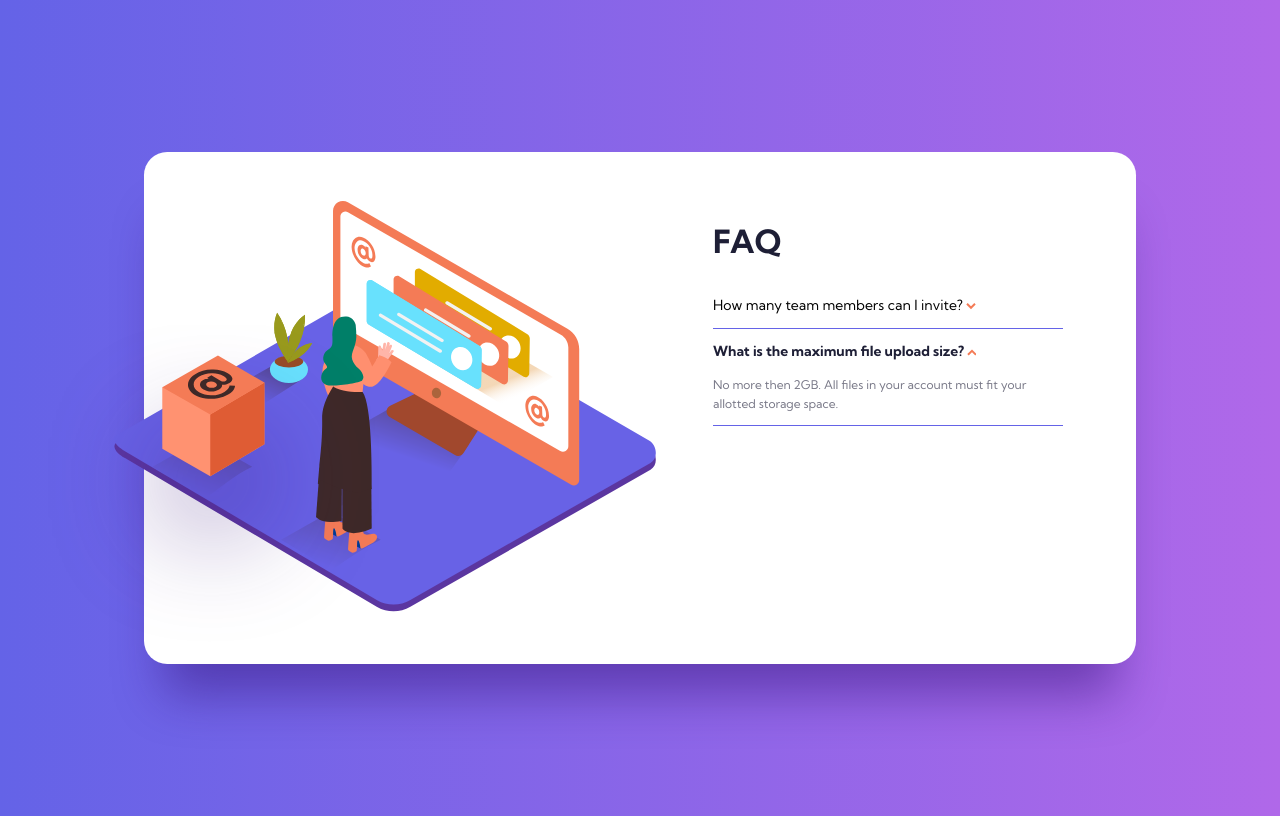
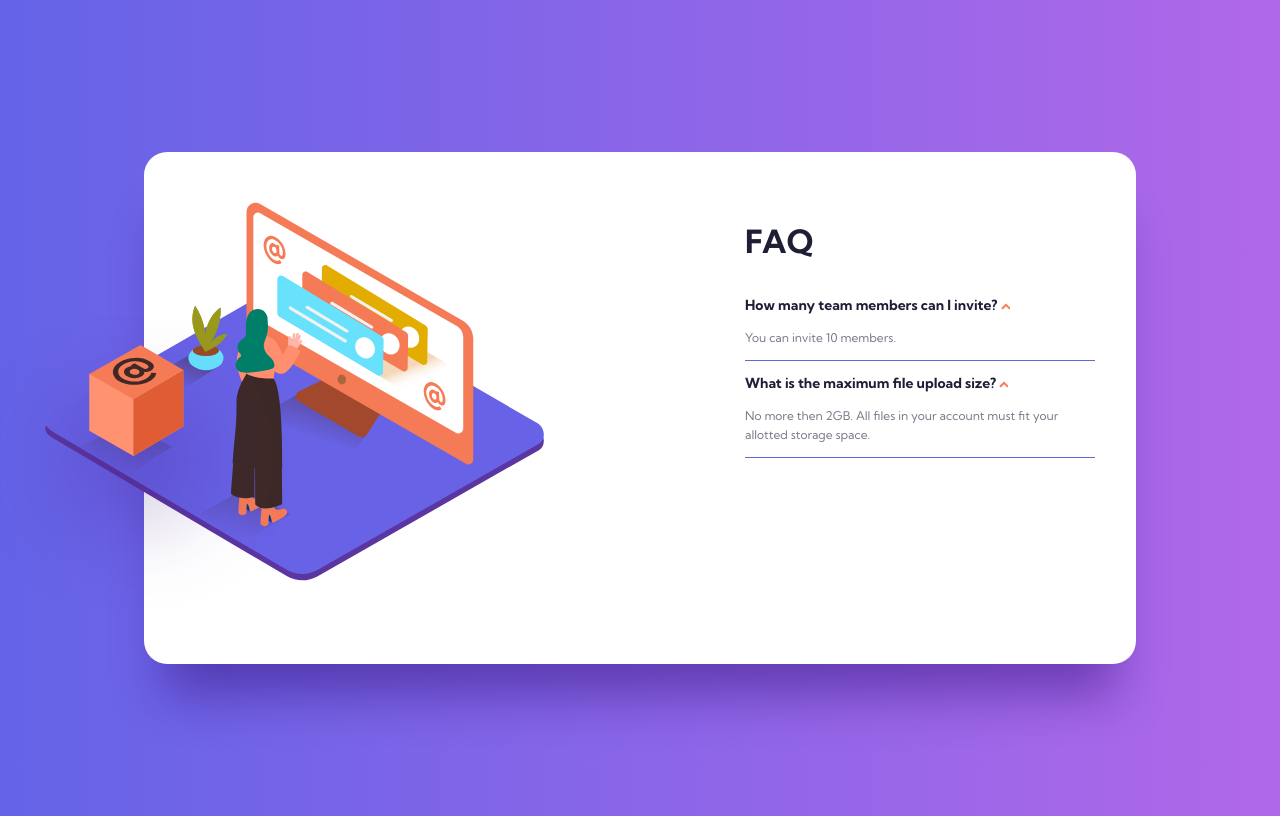
Before and after one commit to yagoramires/faq-accordion, a plain HTML site: page index.html in a window 1280 px wide. Both pictures are taken after a click on the element "How many team members can I invite?". Drawn offline with Linux system fonts and the light colour scheme.

Commit message:
script finalizado

```diff
--- a/script.js
+++ b/script.js
@@ -0,0 +1,20 @@
+const question = document.querySelectorAll(".question");
+const answer = document.querySelectorAll(".answer");
+const rowDown = document.querySelectorAll(".seta-bx");
+const rowUp = document.querySelectorAll(".seta-cm");
+
+for (let i = 0; i < question.length; i++) {
+  question[i].addEventListener("click", function () {
+    if (answer[i].classList.contains("hidden")) {
+      answer[i].classList.remove("hidden");
+      question[i].classList.add("bold");
+      rowDown[i].classList.add("hidden");
+      rowUp[i].classList.remove("hidden");
+    } else {
+      answer[i].classList.add("hidden");
+      question[i].classList.remove("bold");
+      rowDown[i].classList.remove("hidden");
+      rowUp[i].classList.add("hidden");
+    }
+  });
+}
--- a/styles/style.scss
+++ b/styles/style.scss
@@ -25,12 +25,15 @@ body {
     border-radius: 1.45rem;
 
     .image-container {
-      height: 26rem;
+      display: flex;
+      align-items: center;
+      // height: 26rem;
+      margin: auto;
 
       .img {
-        position: absolute;
-        width: 38rem;
-        left: 3rem;
+        position: relative;
+        width: 35rem;
+        left: -10rem;
       }
     }
 
```
Also changed, not shown: styles/style.css, 1 other file.
